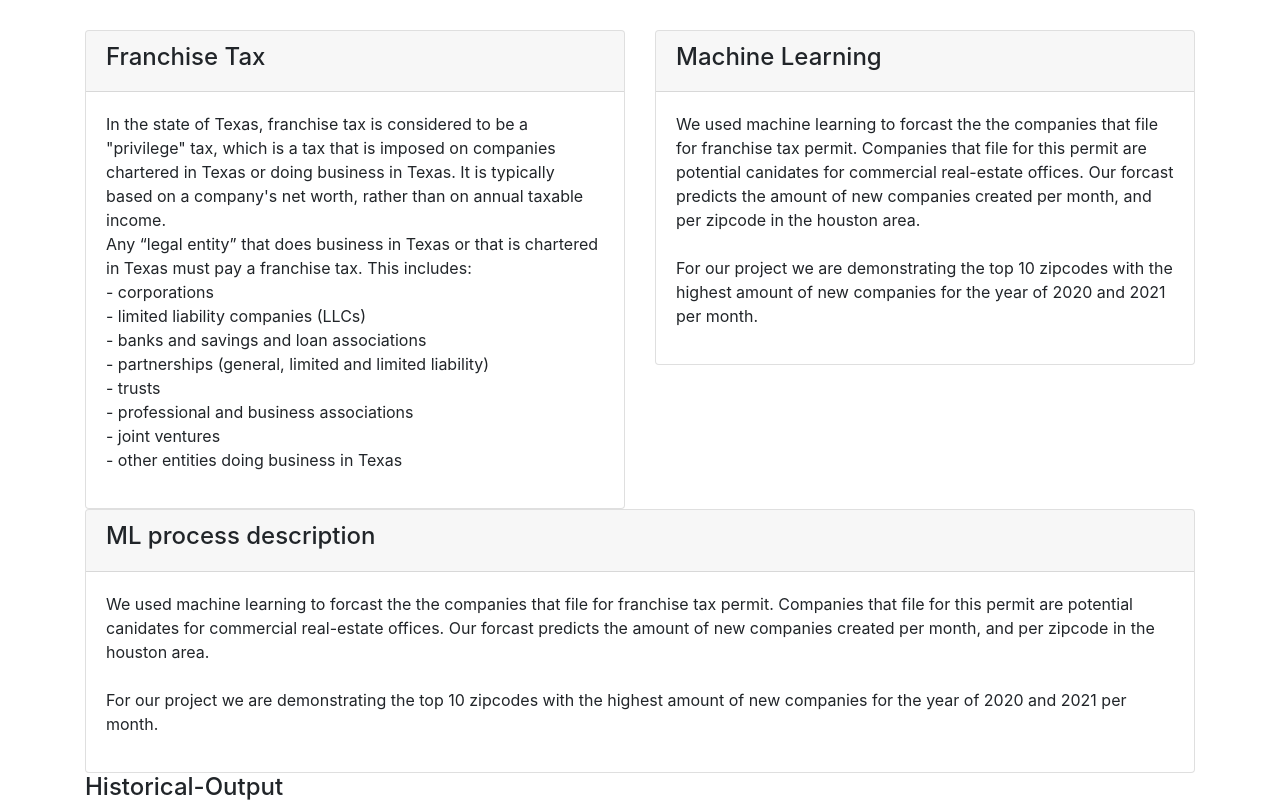
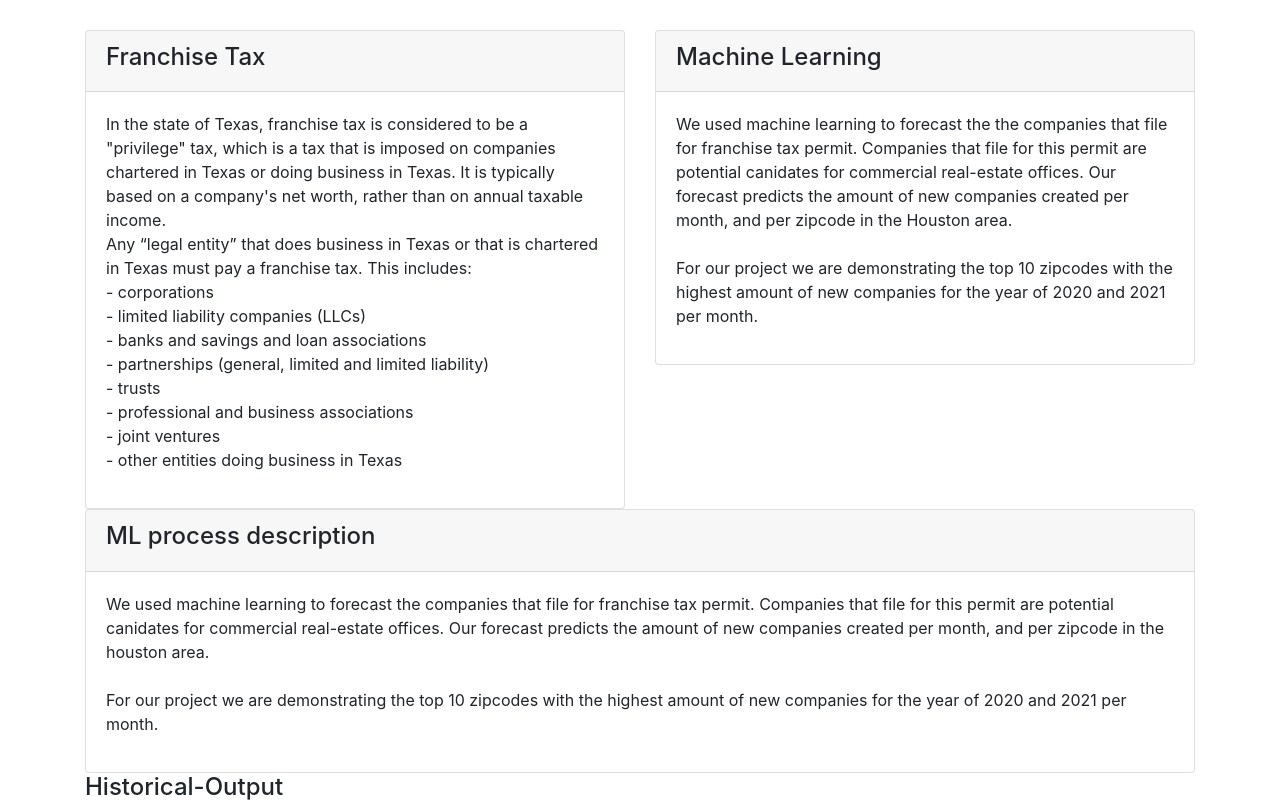
Before and after one commit to jmitterh/Project_3_Potential_Marketing, a Flask app: page / in a window 1280 px wide. Shown: the part 338-1146 px from the top of the page. Run offline with Flask 2, Linux system fonts and the light colour scheme; some libraries are stand-ins or nearby versions.

Commit message:
minor changes

```diff
--- a/templates/index.html
+++ b/templates/index.html
@@ -102,9 +102,9 @@
           </div>
           <div class="card-body">
             <p>
-              We used machine learning to forcast the the companies that file for franchise tax permit. Companies that
+              We used machine learning to forecast the the companies that file for franchise tax permit. Companies that
               file for this permit are potential canidates for commercial real-estate offices.
-              Our forcast predicts the amount of new companies created per month, and per zipcode in the houston
+              Our forecast predicts the amount of new companies created per month, and per zipcode in the Houston
               area.<br><br>
               For our project we are demonstrating the top 10 zipcodes with the highest amount of new companies for the
               year of 2020 and 2021 per month.
@@ -125,9 +125,9 @@
           </div>
           <div class="card-body">
             <p>
-              We used machine learning to forcast the the companies that file for franchise tax permit. Companies that
+              We used machine learning to forecast the companies that file for franchise tax permit. Companies that
               file for this permit are potential canidates for commercial real-estate offices.
-              Our forcast predicts the amount of new companies created per month, and per zipcode in the houston
+              Our forecast predicts the amount of new companies created per month, and per zipcode in the houston
               area.<br><br>
               For our project we are demonstrating the top 10 zipcodes with the highest amount of new companies for
               the year of 2020 and 2021 per month.
```
